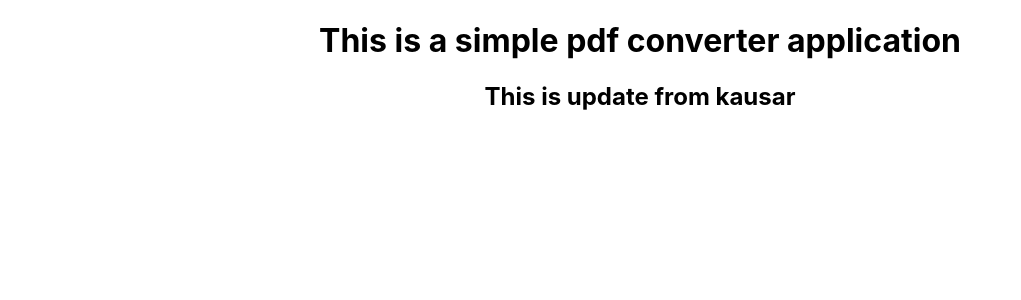
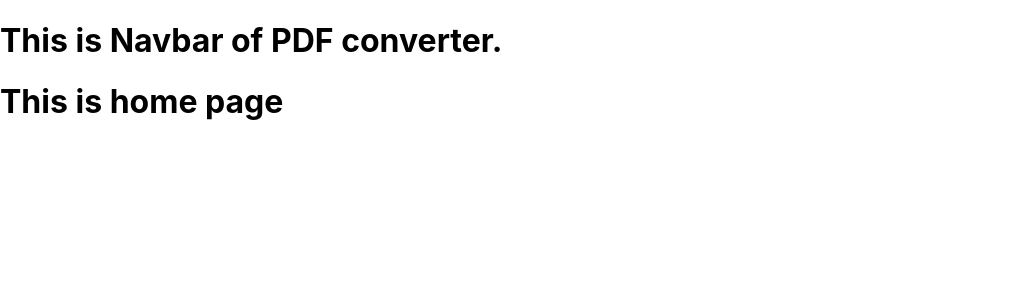
Before and after one commit to abu-kausar/PDF-Converter, a React (Create React App) app: page / in a window 1280 px wide. Shown: the top 300 px of the page, without its empty margins (0-1021 px from the left). Built offline with nearby package versions, Linux system fonts and the light colour scheme.

Commit message:
project setup updated

```diff
--- a/package.json
+++ b/package.json
@@ -8,6 +8,7 @@
     "@testing-library/user-event": "^13.5.0",
     "react": "^18.2.0",
     "react-dom": "^18.2.0",
+    "react-router-dom": "^6.8.1",
     "react-scripts": "5.0.1",
     "web-vitals": "^2.1.4"
   },
--- a/public/index.html
+++ b/public/index.html
@@ -10,34 +10,12 @@
       content="Web site created using create-react-app"
     />
     <link rel="apple-touch-icon" href="%PUBLIC_URL%/logo192.png" />
-    <!--
-      manifest.json provides metadata used when your web app is installed on a
-      user's mobile device or desktop. See https://developers.google.com/web/fundamentals/web-app-manifest/
-    -->
     <link rel="manifest" href="%PUBLIC_URL%/manifest.json" />
-    <!--
-      Notice the use of %PUBLIC_URL% in the tags above.
-      It will be replaced with the URL of the `public` folder during the build.
-      Only files inside the `public` folder can be referenced from the HTML.
 
-      Unlike "/favicon.ico" or "favicon.ico", "%PUBLIC_URL%/favicon.ico" will
-      work correctly both with client-side routing and a non-root public URL.
-      Learn how to configure a non-root public URL by running `npm run build`.
-    -->
-    <title>React App</title>
+    <title>PDF Converter</title>
   </head>
   <body>
     <noscript>You need to enable JavaScript to run this app.</noscript>
     <div id="root"></div>
-    <!--
-      This HTML file is a template.
-      If you open it directly in the browser, you will see an empty page.
-
-      You can add webfonts, meta tags, or analytics to this file.
-      The build step will place the bundled scripts into the <body> tag.
-
-      To begin the development, run `npm start` or `yarn start`.
-      To create a production bundle, use `npm run build` or `yarn build`.
-    -->
   </body>
 </html>
--- a/src/App.js
+++ b/src/App.js
@@ -1,12 +1,11 @@
-import logo from './logo.svg';
 import './App.css';
+import LandingPage from './components/LandingPage/LandingPage';
 
 function App() {
   return (
-    <div className="App">
-      <h1>This is a simple pdf converter application</h1>
-      <h2>This is update from kausar</h2>
-    </div>
+    <>
+      <LandingPage/>
+    </>
   );
 }
 
--- /dev/null
+++ b/src/components/Home/Home.js
@@ -0,0 +1,11 @@
+import React from 'react';
+
+const Home = () => {
+    return (
+        <>
+            <h1>This is home page</h1>
+        </>
+    );
+};
+
+export default Home;
--- /dev/null
+++ b/src/components/LandingPage/LandingPage.js
@@ -0,0 +1,22 @@
+import React from 'react';
+import { BrowserRouter as Router, Routes, Route, Link } from 'react-router-dom';
+import Home from '../Home/Home';
+import NavBar from '../NavBar/NavBar';
+import NotFound from '../NotFound/NotFound';
+
+const LandingPage = () => {
+    return (
+        <>
+            <Router>
+                <NavBar/>
+                <Routes>
+                    <Route exact path='/' element={<Home/>}/>
+                    <Route exact path='/home' element={<Home/>}/>
+                    <Route path='/*' element={<NotFound/>}/>
+                </Routes>
+            </Router>
+        </>
+    );
+};
+
+export default LandingPage;
--- /dev/null
+++ b/src/components/NavBar/NavBar.js
@@ -0,0 +1,11 @@
+import React from 'react';
+
+const NavBar = () => {
+    return (
+        <>
+            <h1>This is Navbar of PDF converter.</h1>
+        </>
+    );
+};
+
+export default NavBar;
--- /dev/null
+++ b/src/components/NotFound/NotFound.js
@@ -0,0 +1,12 @@
+import React from 'react';
+
+const NotFound = () => {
+    return (
+        <div>
+            <h1>ERROR 404!!</h1>
+            <h1>Not Found Anything</h1>
+        </div>
+    );
+};
+
+export default NotFound;
```
Also changed, not shown: src/components/Home/Home.css (added), src/components/LandingPage/LandingPage.css (added), src/components/NavBar/NavBar.css (added), src/components/NotFound/NotFound.css (added), 2 other files (tests, documents, lock files or other folders).
